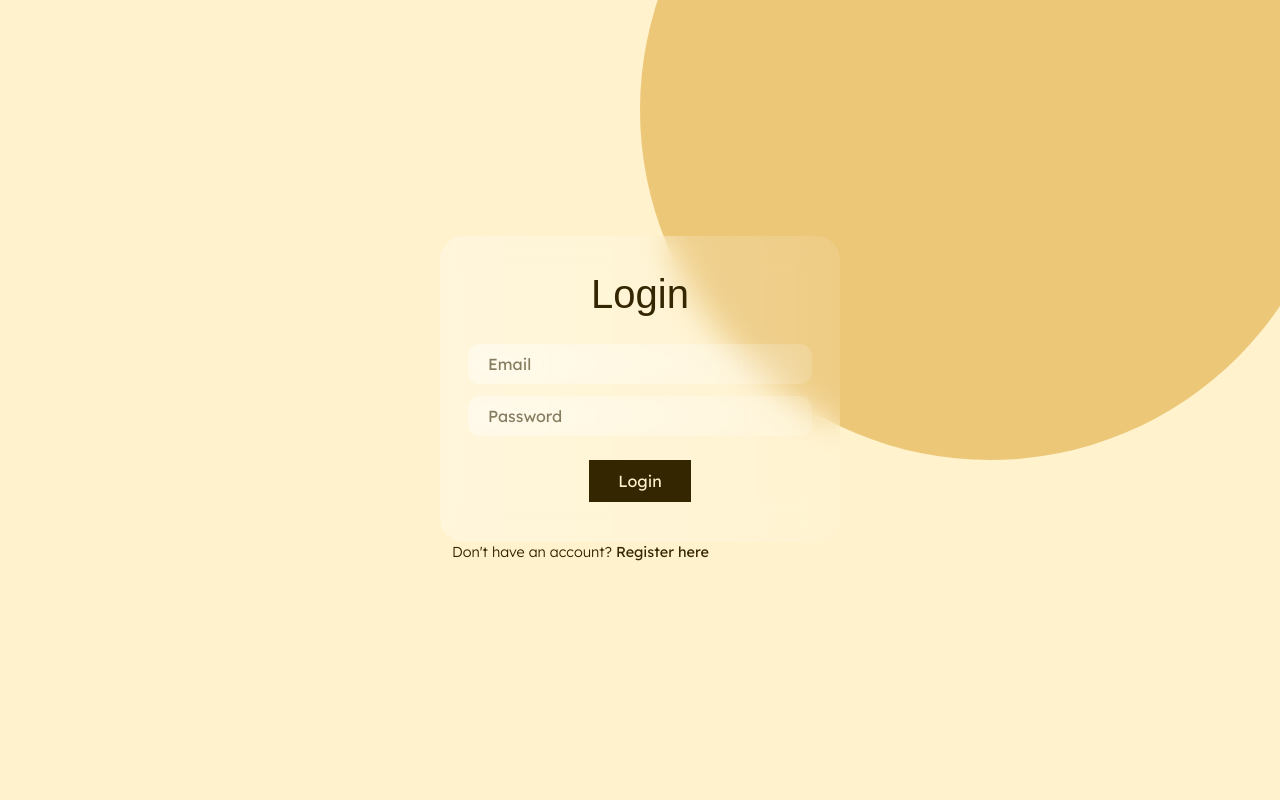
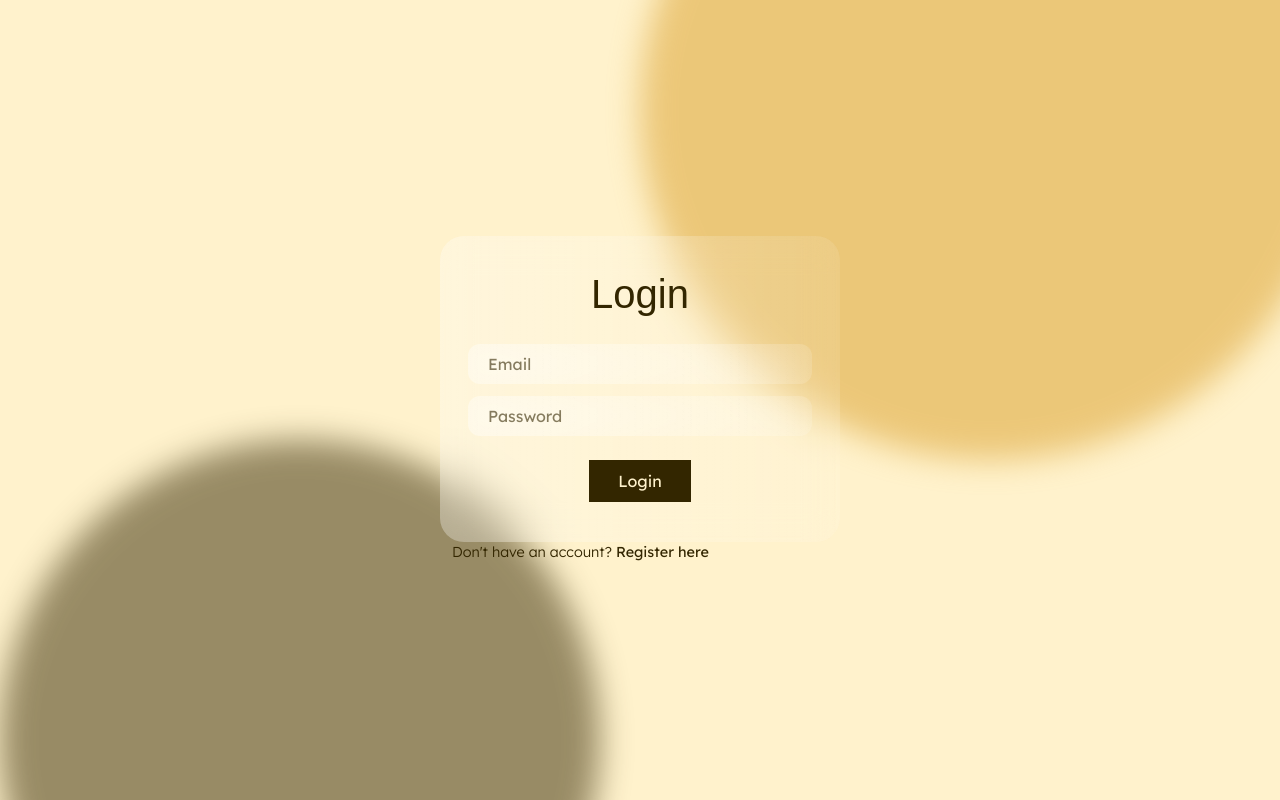
Before and after one commit to mamebb2023/CalHabit, a Next.js app: page / in a window 1280 px wide. Built offline with nearby package versions, Linux system fonts and the light colour scheme; a web font is replaced by a local one.

Commit message:
Refactor global CSS and add style configuration files

```diff
--- a/src/app/(auth)/layout.tsx
+++ b/src/app/(auth)/layout.tsx
@@ -6,12 +6,20 @@ import { motion } from "framer-motion";
 const layout = ({ children }: { children: React.ReactNode }) => {
   return (
     <div className="relative overflow-hidden">
-      <motion.div
-        initial={{ opacity: 0, scale: 0.5 }}
-        animate={{ opacity: 0.5, scale: 1 }}
-        transition={{ duration: 0.5, delay: 0.7 }}
-        className="absolute -top-[30%] left-[50%] -translate-x-[50%] size-[700px] bg-color-secondary opacity-40 rounded-full"
-      />
+      <div className="absoute w-full h-full">
+        <motion.div
+          initial={{ opacity: 0, scale: 0.5 }}
+          animate={{ opacity: 0.5, scale: 1 }}
+          transition={{ duration: 1, delay: 1 }}
+          className="absolute -top-[30%] left-[50%] -translate-x-[50%] size-[700px] bg-color-secondary opacity-40 rounded-full blur-lg"
+        />
+        <motion.div
+          initial={{ opacity: 0, scale: 0.5 }}
+          animate={{ opacity: 0.5, scale: 1 }}
+          transition={{ duration: 1, delay: 0.7 }}
+          className="absolute -bottom-[30%] left-0 size-[600px] bg-color-primary rounded-full blur-lg"
+        />
+      </div>
       {children}
     </div>
   );
--- a/src/components/Register.tsx
+++ b/src/components/Register.tsx
@@ -5,7 +5,6 @@ import Input from "@/components/shared/Input";
 import Button from "@/components/shared/Button";
 import { Fleur_De_Leah } from "next/font/google";
 import { AnimatePresence, motion } from "framer-motion";
-// import { useToast } from "@/hooks/use-toast";
 import { validateEmail, validatePassword, validateName } from "@/lib/utils";
 
 const font = Fleur_De_Leah({
@@ -14,8 +13,6 @@ const font = Fleur_De_Leah({
 });
 
 const Register = () => {
-  // const { toast } = useToast();
-
   const nameRef = useRef<HTMLInputElement>(null);
   const emailRef = useRef<HTMLInputElement>(null);
   const passwordRef = useRef<HTMLInputElement>(null);
@@ -31,28 +28,26 @@ const Register = () => {
     const confirmPassword = confirmPasswordRef.current?.value || "";
 
     if (!validateName(name)) {
-      setError(
-        "Please enter a valid username. It should be at least 3 characters long."
-      );
+      setError("Your name must be at least 2 characters long, right?");
       return;
     }
 
     if (!validateEmail(email)) {
-      setError("Please enter a valid email address (e.g., user@example.com).");
+      setError("Please enter a valid email address (e.g., user@example.com)");
       return;
     }
 
     if (!validatePassword(password)) {
-      setError(
-        "Your password must be at least 8 characters long and include a mix of letters, numbers, and symbols."
-      );
+      setError("Your password must be at least 8 characters long");
       return;
     }
 
     if (password !== confirmPassword) {
-      setError("The passwords do not match. Please try again.");
+      setError("Confirm your password");
       return;
     }
+
+    setError("");
 
     // Handle successful registration logic here
   };
@@ -76,7 +71,7 @@ const Register = () => {
             animate={{ opacity: 1, y: 0 }}
             exit={{ opacity: 0, y: 10 }}
             transition={{ duration: 0.2 }}
-            className="text-red-500 text-[.9em]"
+            className="text-red-500 text-[.8em]"
           >
             {error}
           </motion.p>
--- a/src/lib/utils.ts
+++ b/src/lib/utils.ts
@@ -7,7 +7,7 @@ export function cn(...inputs: ClassValue[]) {
 
 export function validateName(name: string): boolean {
   // Name must be between 3 and 20 characters
-  return name.length >= 3 && name.length <= 20;
+  return name.length >= 2 && name.length <= 20;
 }
 
 export function validateEmail(email: string): boolean {
@@ -17,7 +17,7 @@ export function validateEmail(email: string): boolean {
 }
 
 export function validatePassword(password: string): boolean {
-  // Password must be between 8 and 20 characters and contain at least one uppercase letter, one lowercase letter, one number, and one special character
-  const passwordRegex = /^(?=.*[a-z])(?=.*[A-Z])(?=.*\d)(?=.*[\W_])[A-Za-z\d\W_]{8,20}$/;
+  // Password must be between 8 and 20 characters
+  const passwordRegex = /^.{8,20}$/;
   return passwordRegex.test(password);
 }
```
